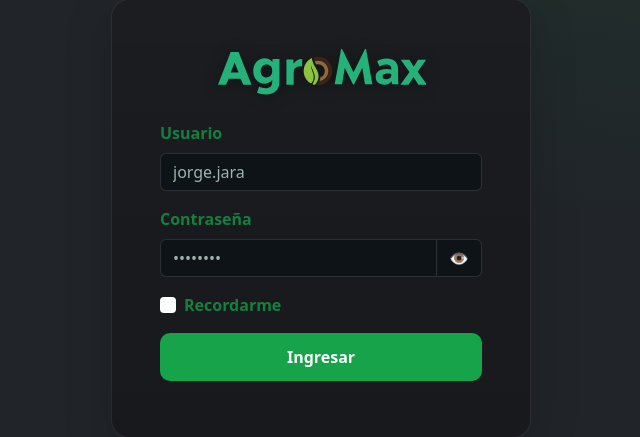
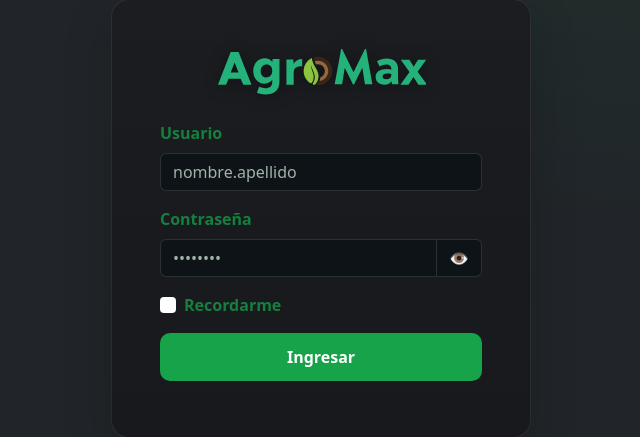
Before and after one commit to CedinDesarrollos/inventa_agromax, a Flask app: page /login in a window 1280 px wide. Shown: the part 182-619 px from the top of the page, without its empty margins (319-959 px from the left). Run offline with Flask 3, Linux system fonts and the light colour scheme.

Commit message:
jorge.jara por nombre.apellido

```diff
--- a/app/templates/core/login.html
+++ b/app/templates/core/login.html
@@ -43,7 +43,7 @@
             name="username"
             type="text"
             class="form-control"
-            placeholder="jorge.jara"
+            placeholder="nombre.apellido"
             required
             autocomplete="username"
           >
```
